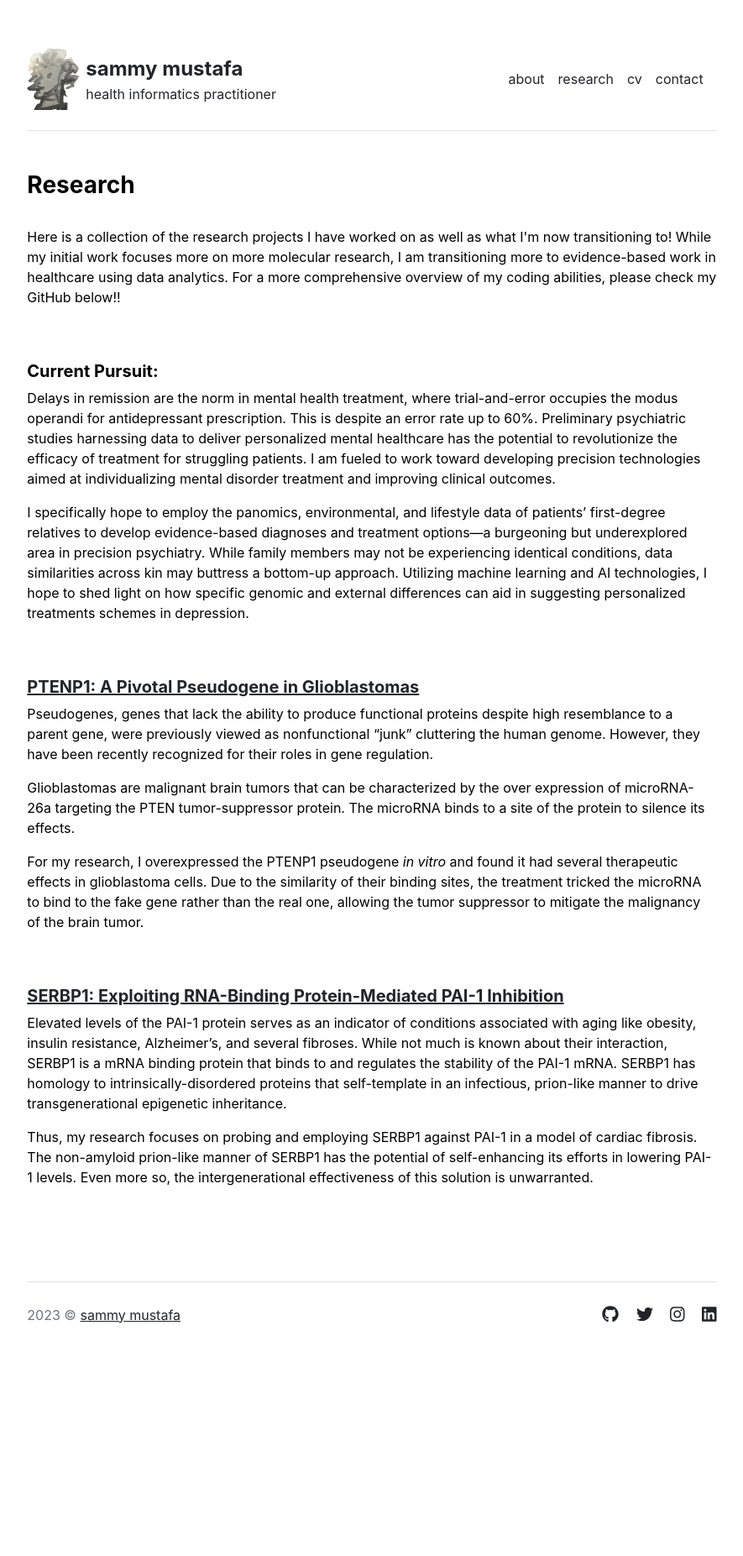
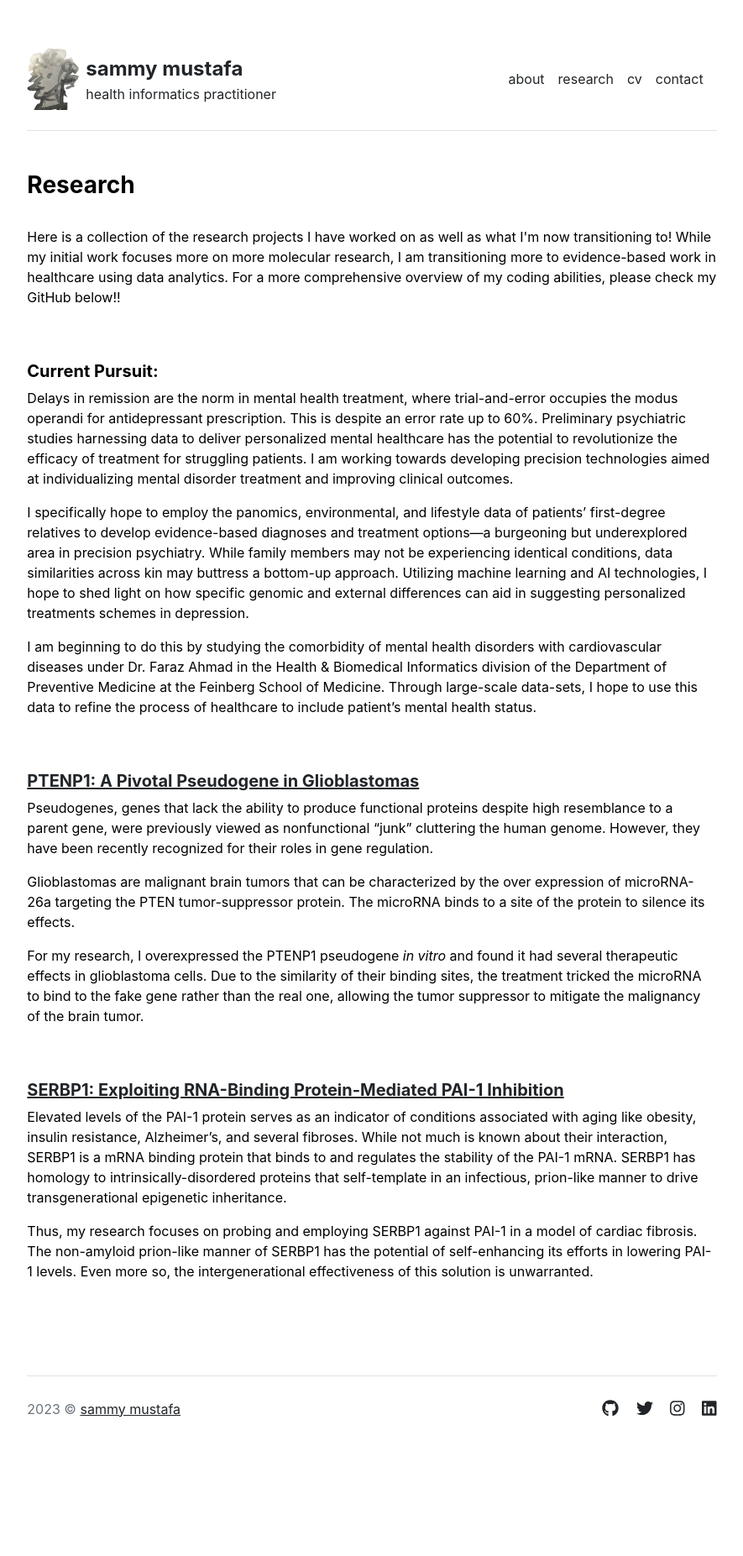
Before and after one commit to sammymustafa/sammymustafa.github.io, a Jekyll site: the page built from research.md, in a window 1280 px wide. Shown: the whole page at 84% size, without its empty margins (197-1082 px from the left). Built offline with Jekyll 4.4.1, drawn with Linux system fonts in a browser that asks for light colours; before the commit the page ends 1741 px from its top, so only the background shows below that.

Commit message:
added new internship

```diff
--- a/research.md
+++ b/research.md
@@ -3,6 +3,8 @@ layout: research
 title: "research"
 ---
 
-Delays in remission are the norm in mental health treatment, where trial-and-error occupies the modus operandi for antidepressant prescription. This is despite an error rate up to 60%. Preliminary psychiatric studies harnessing data to deliver personalized mental healthcare has the potential to revolutionize the efficacy of treatment for struggling patients. I am fueled to work toward developing precision technologies aimed at individualizing mental disorder treatment and improving clinical outcomes.
+Delays in remission are the norm in mental health treatment, where trial-and-error occupies the modus operandi for antidepressant prescription. This is despite an error rate up to 60%. Preliminary psychiatric studies harnessing data to deliver personalized mental healthcare has the potential to revolutionize the efficacy of treatment for struggling patients. I am working towards developing precision technologies aimed at individualizing mental disorder treatment and improving clinical outcomes.
 
- I specifically hope to employ the panomics, environmental, and lifestyle data of patients’ first-degree relatives to develop evidence-based diagnoses and treatment options—a burgeoning but underexplored area in precision psychiatry. While family members may not be experiencing identical conditions, data similarities across kin may buttress a bottom-up approach. Utilizing machine learning and AI technologies, I hope to shed light on how specific genomic and external differences can aid in suggesting personalized treatments schemes in depression.
+I specifically hope to employ the panomics, environmental, and lifestyle data of patients’ first-degree relatives to develop evidence-based diagnoses and treatment options—a burgeoning but underexplored area in precision psychiatry. While family members may not be experiencing identical conditions, data similarities across kin may buttress a bottom-up approach. Utilizing machine learning and AI technologies, I hope to shed light on how specific genomic and external differences can aid in suggesting personalized treatments schemes in depression.
+
+I am beginning to do this by studying the comorbidity of mental health disorders with cardiovascular diseases under Dr. Faraz Ahmad in the Health & Biomedical Informatics division of the Department of Preventive Medicine at the Feinberg School of Medicine. Through large-scale data-sets, I hope to use this data to refine the process of healthcare to include patient's mental health status.
```
Also changed, not shown: courses.md (deleted, +0 -4 lines).
